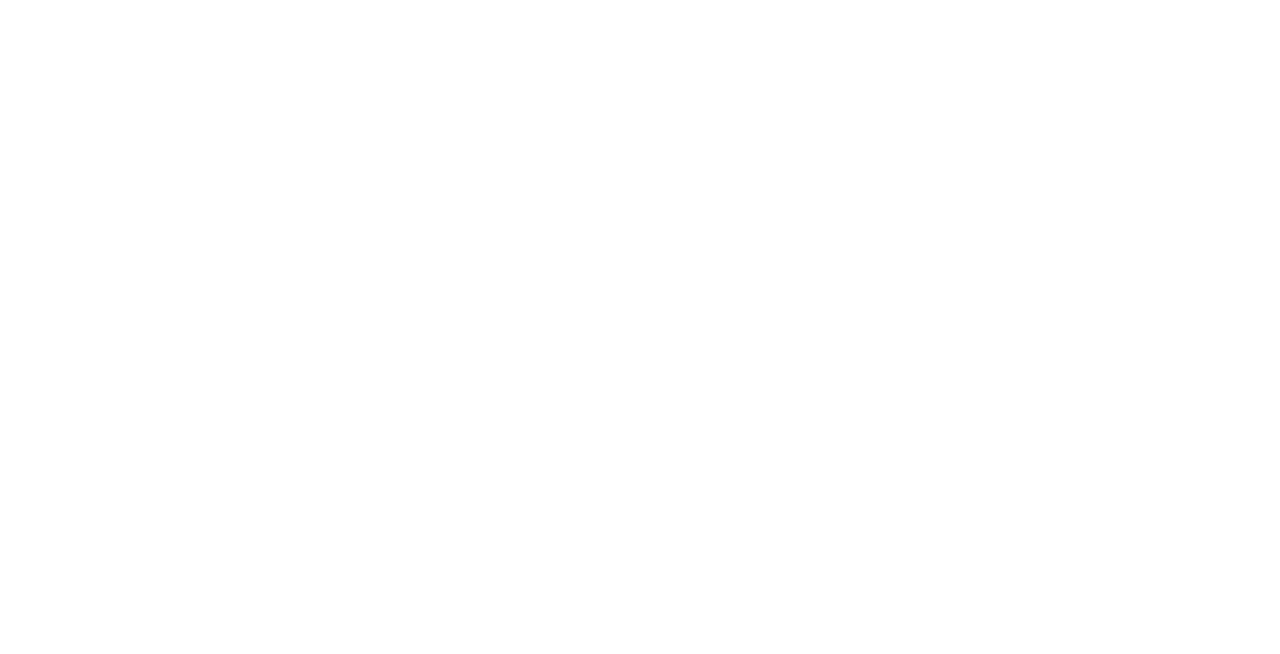
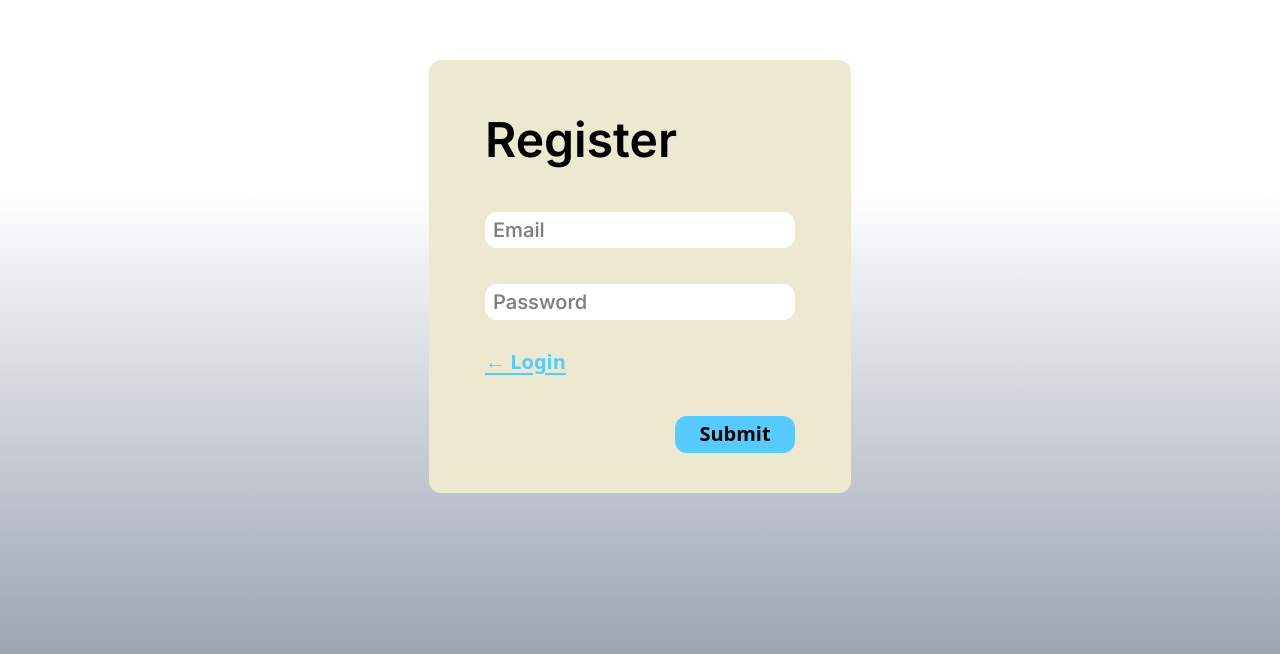
Before and after one commit to DaSmelterSaif/campus-management-sys-frontend, a Vue app: page /auth/register in a window 1280 px wide. Before the commit this address had no page. Shown: the part 124-778 px from the top of the page. Built offline with nearby package versions, Linux system fonts and the light colour scheme.

Commit message:
separated Login and Register components

```diff
--- /dev/null
+++ b/src/components/Auth.vue
@@ -0,0 +1,24 @@
+<template>
+    <div class="h-screen flex justify-center items-center bg-linear-180 from-39% from-white to-100% to-gray-400">
+        <div class="w-[422px] min-h-[433px] p-14 pb-0 bg-beige rounded-xl overflow-hidden">
+            <RouterView />
+        </div>
+    </div>
+</template>
+
+<script>
+import Login from './Auth_components/Login.vue';
+import Register from './Auth_components/Register.vue';
+
+export default {
+    data() {
+        return {}
+    },
+    components: {
+        Login,
+        Register,
+    }
+}
+</script>
+
+<style scoped></style>
--- /dev/null
+++ b/src/components/Auth_components/Login.vue
@@ -0,0 +1,31 @@
+<template>
+    <div>
+        <h1 class="mb-12 text-5xl font-semibold font-inter">Login</h1>
+        <form>
+            <input class="bg-white w-full px-2 mb-9 h-9 rounded-xl text-xl font-inter" type="email" name="email"
+                id="email" placeholder="Email" maxlength="256">
+            <input class="bg-white w-full px-2 mb-7 h-9 rounded-xl text-xl font-inter" type="password" name="password"
+                id="password" placeholder="Password">
+            <router-link
+                class="block-inline text-primary underline underline-offset-4 decoration-2 text-xl hover:underline-offset-8 transition-all after:block after:mb-10"
+                to="/auth/register">Register
+                →</router-link>
+            <Button class="w-[120px] h-[37px] text-xl float-right" btn-word="Submit" />
+        </form>
+    </div>
+</template>
+
+<script>
+import Button from '../Button.vue';
+
+export default {
+    data() {
+        return {}
+    },
+    components: {
+        Button,
+    }
+}
+</script>
+
+<style scoped></style>
--- /dev/null
+++ b/src/components/Auth_components/Register.vue
@@ -0,0 +1,31 @@
+<template>
+    <div>
+        <h1 class="mb-12 text-5xl font-semibold font-inter">Register</h1>
+        <form>
+            <input class="bg-white w-full px-2 mb-9 h-9 rounded-xl text-xl font-inter" type="email" name="email"
+                id="email" placeholder="Email" maxlength="256">
+            <input class="bg-white w-full px-2 mb-7 h-9 rounded-xl text-xl font-inter" type="password" name="password"
+                id="password" placeholder="Password">
+            <router-link
+                class="block-inline text-primary underline underline-offset-4 decoration-2 text-xl hover:underline-offset-8 transition-all after:block after:mb-10"
+                to="/auth/login">← Login
+            </router-link>
+            <Button class="w-[120px] h-[37px] text-xl float-right" btn-word="Submit" />
+        </form>
+    </div>
+</template>
+
+<script>
+import Button from '../Button.vue';
+
+export default {
+    data() {
+        return {}
+    },
+    components: {
+        Button,
+    }
+}
+</script>
+
+<style scoped></style>
--- a/src/components/Login.vue
+++ /dev/null
@@ -1,32 +0,0 @@
-<template>
-    <div class="h-screen flex justify-center items-center bg-linear-180 from-39% from-white to-100% to-gray-400">
-        <div class="w-[422px] h-[433px] p-14 pb-0 bg-beige rounded-xl overflow-hidden">
-            <h1 class="mb-12 text-5xl font-semibold font-inter">Login</h1>
-            <form>
-                <input class="bg-white w-full px-2 mb-9 h-9 rounded-xl text-xl font-inter" type="email" name="email"
-                    id="email" placeholder="Email" maxlength="256">
-                <input class="bg-white w-full px-2 mb-7 h-9 rounded-xl text-xl font-inter" type="password"
-                    name="password" id="password" placeholder="Password">
-                <a class="block-inline text-primary underline underline-offset-4 decoration-2 text-xl hover:underline-offset-8 transition-all after:block after:mb-10"
-                    href="">Register
-                    →</a>
-                <Button class="w-[120px] h-[37px] text-xl float-right" btn-word="Submit" />
-            </form>
-        </div>
-    </div>
-</template>
-
-<script>
-import Button from './Button.vue';
-
-export default {
-    data() {
-        return {}
-    },
-    components: {
-        Button,
-    }
-}
-</script>
-
-<style scoped></style>
--- a/src/components/Redirector.vue
+++ b/src/components/Redirector.vue
@@ -4,7 +4,7 @@
 export default {
     mounted() {
         // TODO - Check if the user is logged in or not
-        this.$router.push('./login');
+        this.$router.push('./auth/login');
     }
 }
 </script>
```
Also changed, not shown: src/router.js (+17 -2 lines), 1 other file (tests, documents, lock files or other folders).
